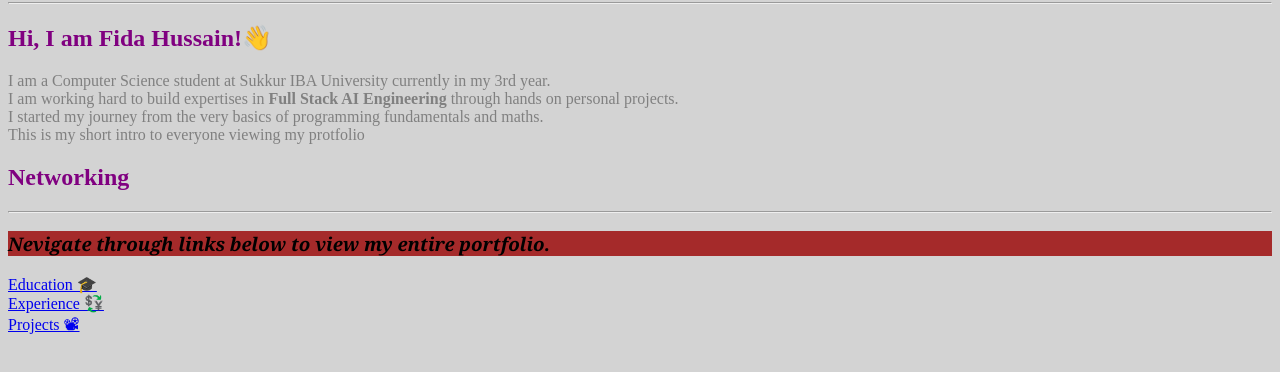
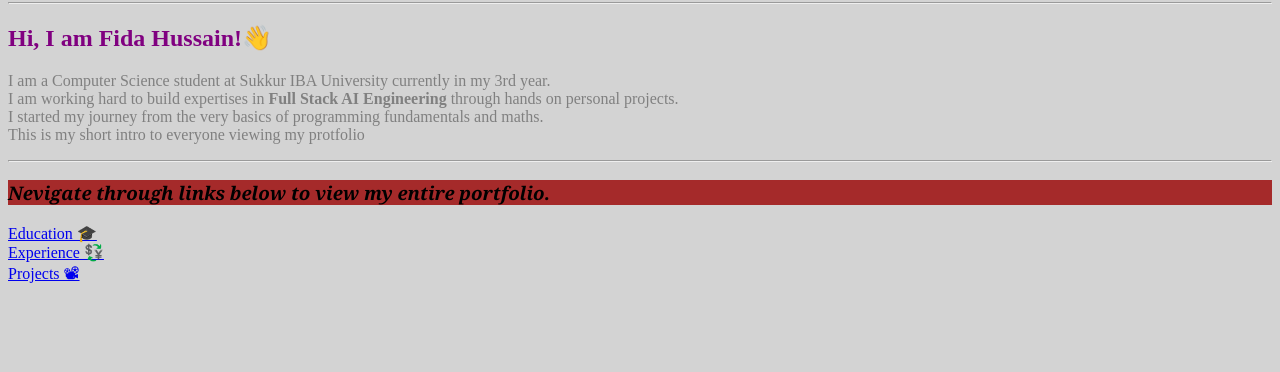
Before and after one commit to FidaHussainLarik/web-engineering-course-materil, a plain HTML site: page practice_exercises/home.html in a window 1280 px wide. Shown: the part 104-476 px from the top of the page. Drawn offline with Linux system fonts and the light colour scheme; files that its build step writes are made by us from their sources.

Commit message:
remove unnecessary line used for debug

```diff
--- a/practice_exercises/home.html
+++ b/practice_exercises/home.html
@@ -19,8 +19,6 @@
         I am working hard to build expertises in <strong>Full Stack AI Engineering</strong></strong> through hands on personal projects.<br> I started my journey from the very basics of programming fundamentals and maths.<br> This is my short intro to everyone viewing my protfolio
     </p>
 
-    <h2 id="section1">Networking</h2>
-
     <hr>
     <h3 class="card">Nevigate through links below to view my entire portfolio.</h3>
     <a href="education.html">Education 🎓</a>
```
